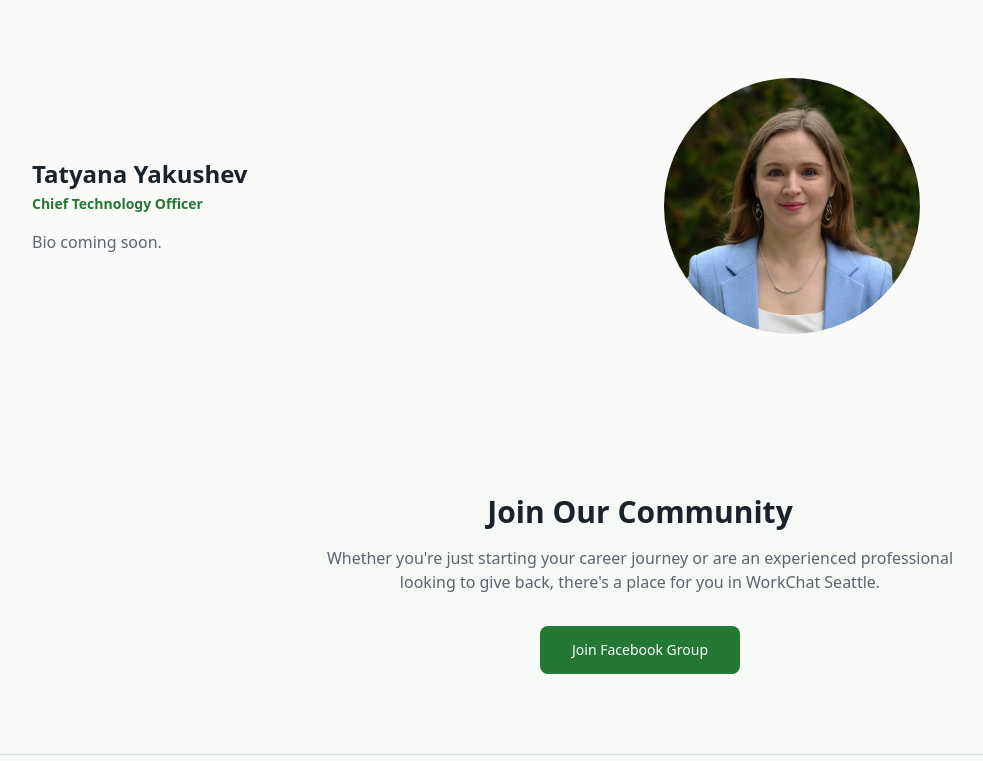
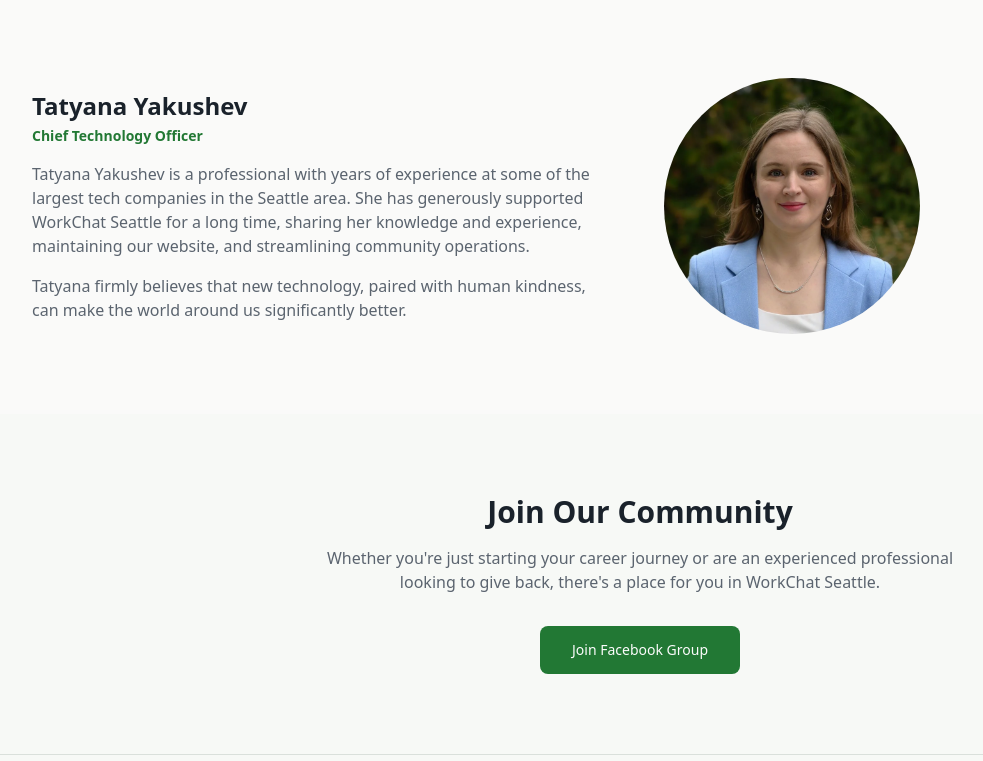
Before and after one commit to merdisheva/workchatseattle, a Next.js app: page /en/about/team in a window 1280 px wide. Shown: the part 759-1520 px from the top of the page, without its empty margins (0-983 px from the left). Built offline with nearby package versions, Linux system fonts and the light colour scheme; no server answers.

Commit message:
Add Tatyana's team bio
Splits her bio into two paragraphs and adds an optional second
bio paragraph field for team members generally.

```diff
--- a/messages/en.json
+++ b/messages/en.json
@@ -312,8 +312,10 @@
     "member1Name": "Masha Makarenkova",
     "member1Role": "Director",
     "member1Bio": "Bio coming soon.",
+    "member1Bio2": "",
     "member2Name": "Tatyana Yakushev",
     "member2Role": "Chief Technology Officer",
-    "member2Bio": "Bio coming soon."
+    "member2Bio": "Tatyana Yakushev is a professional with years of experience at some of the largest tech companies in the Seattle area. She has generously supported WorkChat Seattle for a long time, sharing her knowledge and experience, maintaining our website, and streamlining community operations.",
+    "member2Bio2": "Tatyana firmly believes that new technology, paired with human kindness, can make the world around us significantly better."
   }
 }
--- a/messages/ru.json
+++ b/messages/ru.json
@@ -312,8 +312,10 @@
     "member1Name": "Маша Макаренкова",
     "member1Role": "Директор",
     "member1Bio": "Биография скоро появится.",
+    "member1Bio2": "",
     "member2Name": "Татьяна Якушева",
     "member2Role": "Технический директор",
-    "member2Bio": "Биография скоро появится."
+    "member2Bio": "Татьяна Якушева — специалист с многолетним опытом работы в крупнейших технологических компаниях Сиэтла. Она уже долгое время поддерживает WorkChat Seattle, делясь своими знаниями и опытом, поддерживая работу нашего сайта и помогая наладить операционные процессы сообщества.",
+    "member2Bio2": "Татьяна убеждена, что новые технологии в сочетании с человеческой добротой способны сделать мир вокруг нас значительно лучше."
   }
 }
--- a/src/app/[locale]/about/team/page.tsx
+++ b/src/app/[locale]/about/team/page.tsx
@@ -20,12 +20,14 @@ export default async function TeamPage() {
       name: t("member1Name"),
       role: t("member1Role"),
       bio: t("member1Bio"),
+      bio2: t("member1Bio2"),
     },
     {
       photo: "/images/team/tatyana-yakushev.webp",
       name: t("member2Name"),
       role: t("member2Role"),
       bio: t("member2Bio"),
+      bio2: t("member2Bio2"),
     },
   ];
 
@@ -87,6 +89,9 @@ export default async function TeamPage() {
                     {member.role}
                   </p>
                   <p className="mt-4 text-muted-foreground">{member.bio}</p>
+                  {member.bio2 && (
+                    <p className="mt-4 text-muted-foreground">{member.bio2}</p>
+                  )}
                 </div>
               </div>
             ))}
```
